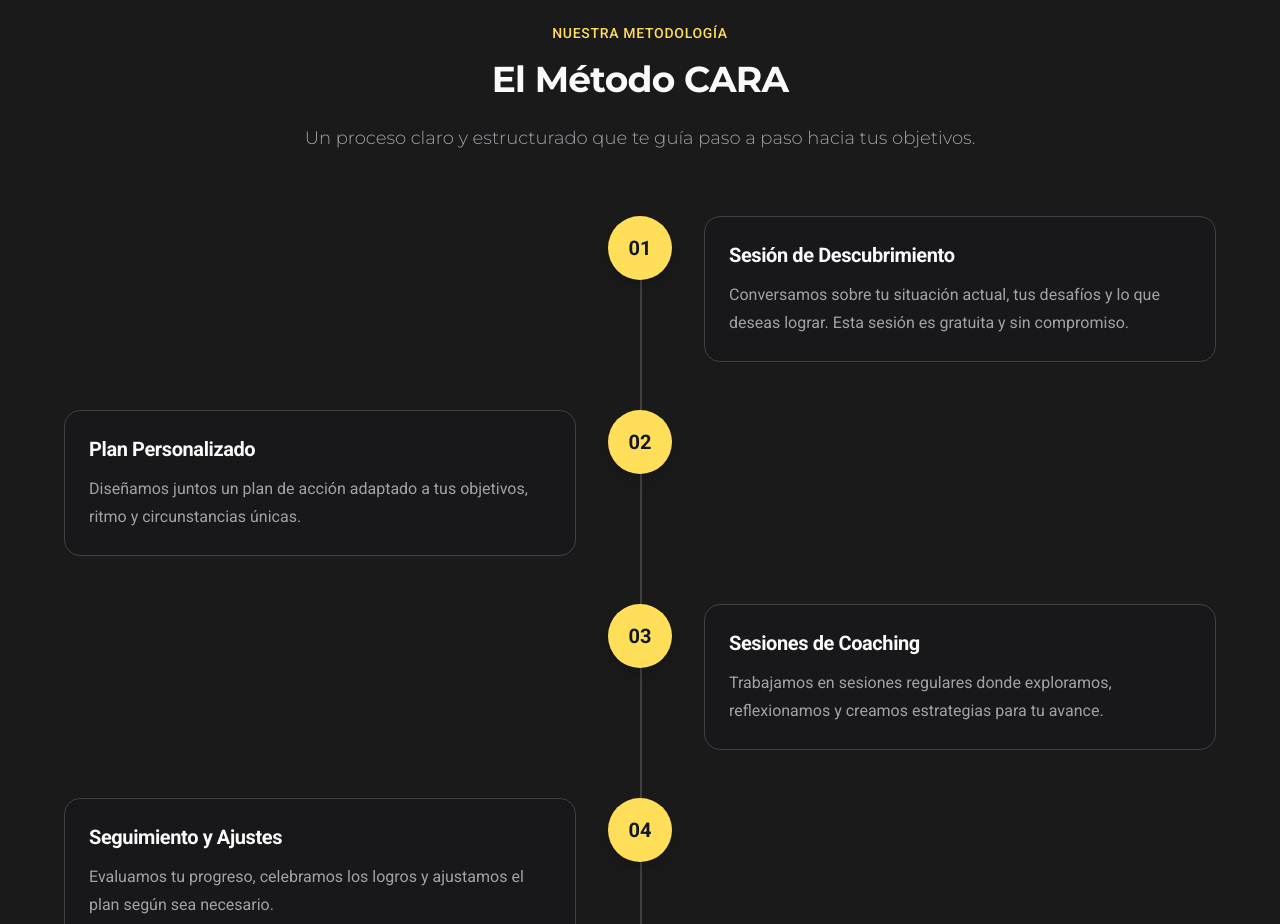
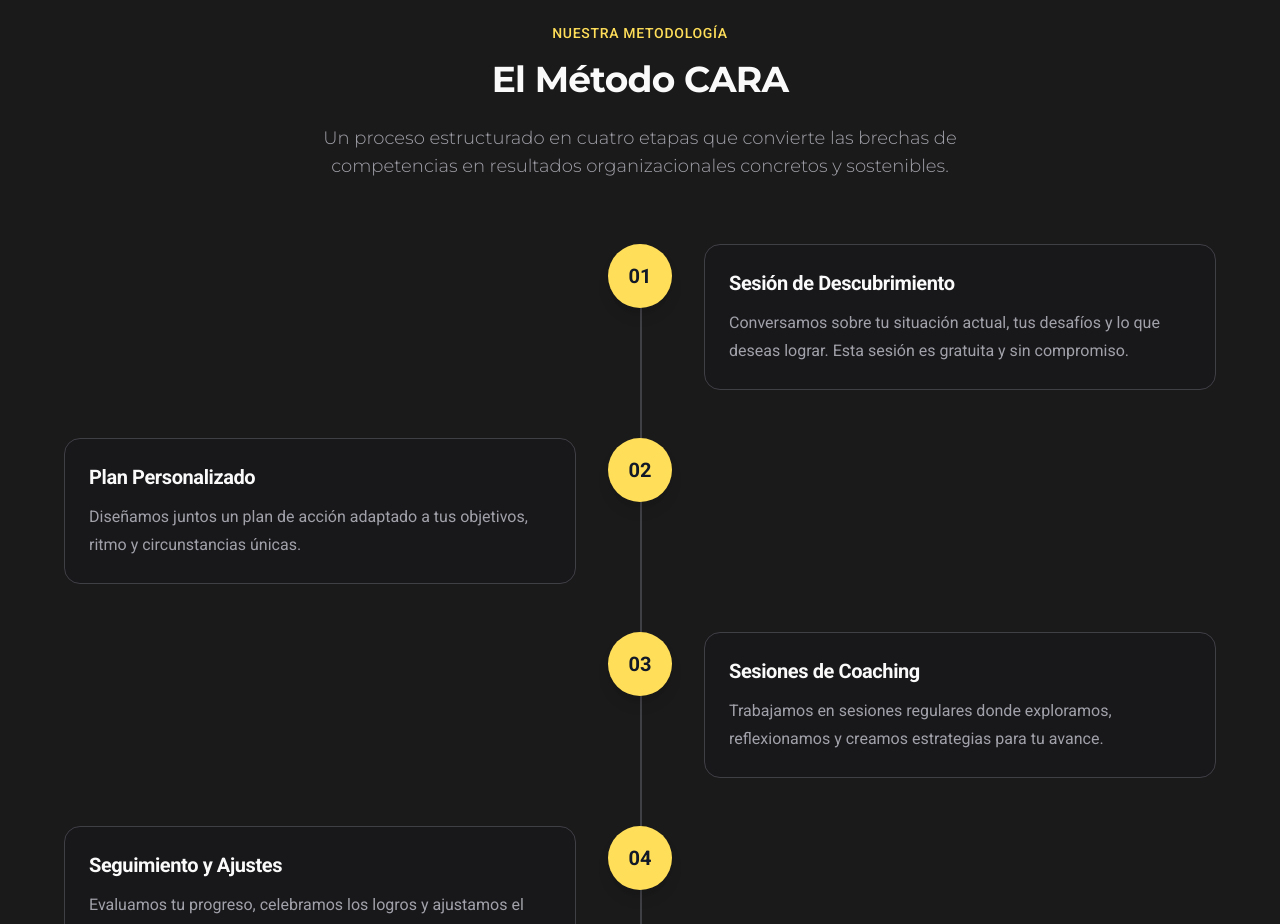
Before and after one commit to mauro6287-blip/alicia-morales-coach, a Next.js app: page / in a window 1280 px wide. Shown: the part 5180-6104 px from the top of the page. Built offline with nearby package versions, Linux system fonts and the light colour scheme.

Commit message:
Update Método CARA description text
Co-Authored-By: Claude Opus 4.6 <noreply@anthropic.com>

```diff
--- a/sections/ComoTrabajo.tsx
+++ b/sections/ComoTrabajo.tsx
@@ -45,8 +45,8 @@ export default function ComoTrabajo() {
                             </span>
                         </h2>
                         <p className="mx-auto max-w-2xl font-[family-name:var(--font-montserrat)] text-lg font-light text-muted">
-                            Un proceso claro y estructurado que te guía paso a paso hacia tus
-                            objetivos.
+                            Un proceso estructurado en cuatro etapas que convierte las brechas de
+                            competencias en resultados organizacionales concretos y sostenibles.
                         </p>
                     </div>
                 </ScrollReveal>
```
